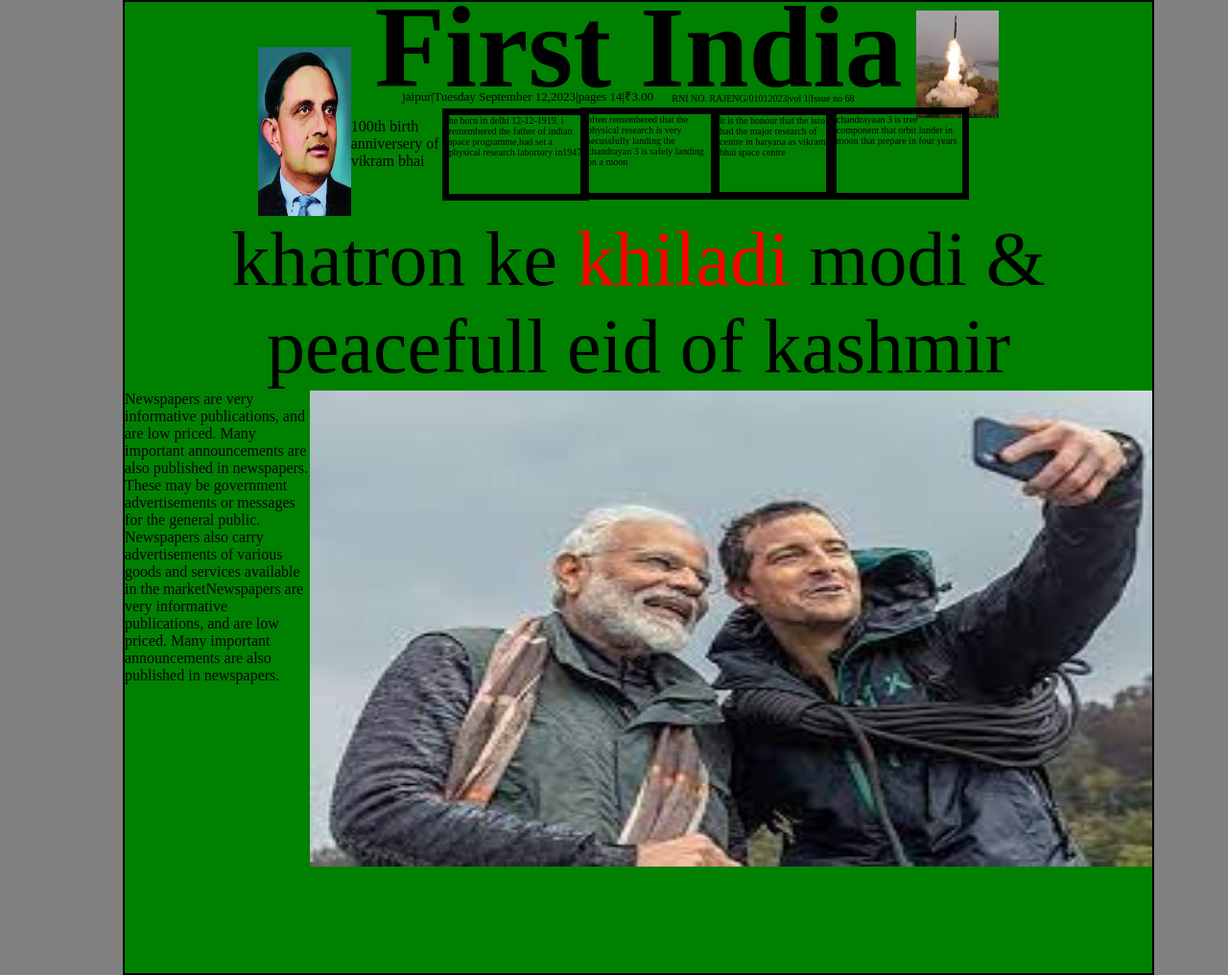
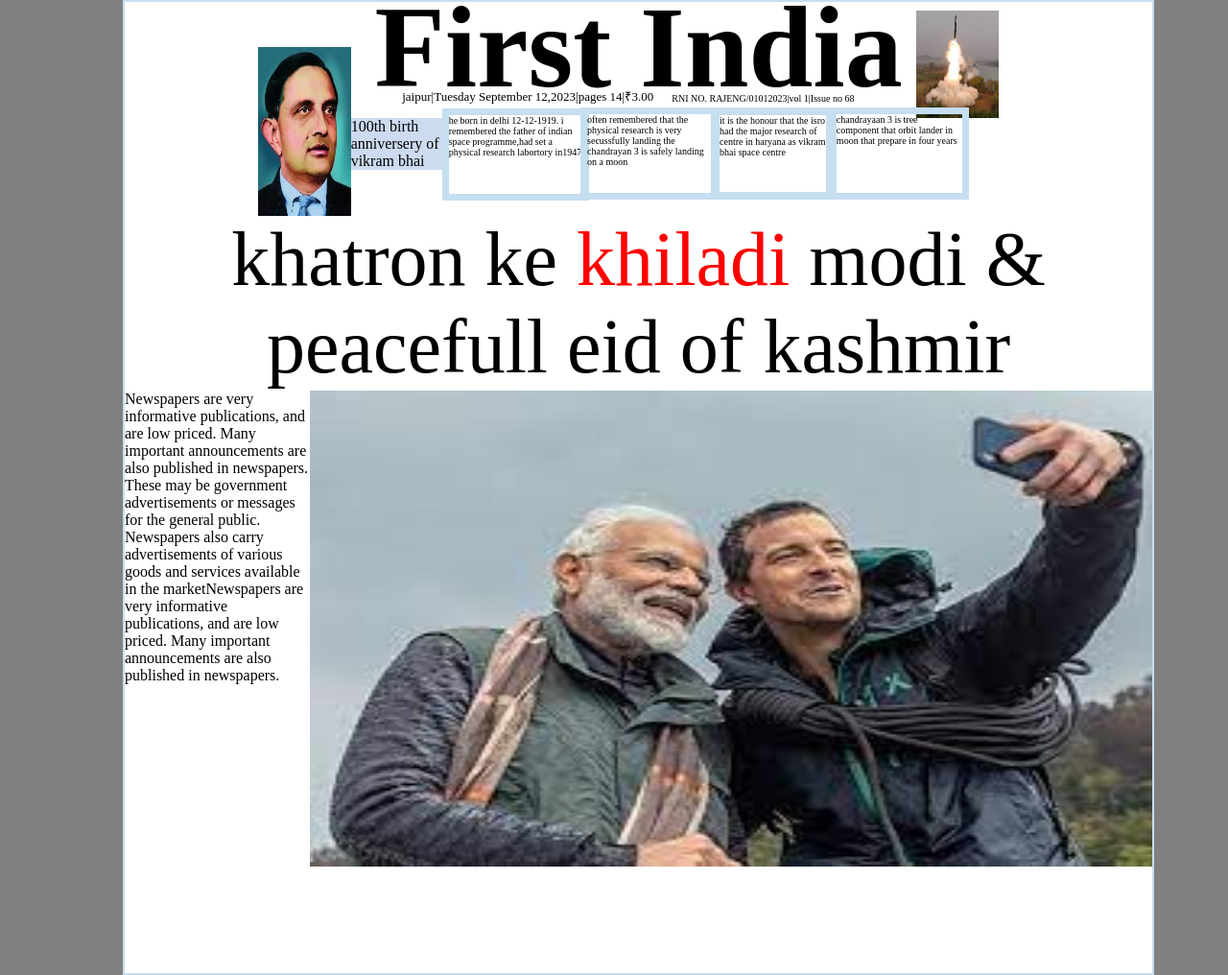
Before and after one commit to io5-sunny/io-aspiration, a plain HTML site: page Assignment/newspaper/newspaper.html in a window 1280 px wide. Shown: the whole page at 96% size. Drawn offline with Linux system fonts and the light colour scheme.

Commit message:
newspaper implement

```diff
--- a/Assignment/newspaper/newspaper.css
+++ b/Assignment/newspaper/newspaper.css
@@ -17,10 +17,10 @@
   margin-top: -2%;
 }
 .box {
-  border: 2px solid black;
+  border: 2px solid #c5def0;
   width: 84%;
   margin-left: 10%;
-  background: green;
+  background: white;
   height: 127vh;
 }
 
@@ -48,7 +48,7 @@
   font-size: x-small;
 }
 .chand1 {
-  border: 7px solid black;
+  border: 7px solid #c5def0;
   height: 12vh;
   width: 88%;
   font-size: x-small;
@@ -56,7 +56,7 @@
   margin-top: -7%;
 }
 .isro1 {
-  border: 8px solid black;
+  border: 8px solid #c5def0;
   height: 12vh;
   width: 65%;
   font-size: x-small;
@@ -65,7 +65,7 @@
 }
 .often1 {
   margin-left: -4%;
-  border: 7px solid black;
+  border: 7px solid #c5def0;
   height: 12vh;
   width: 63%;
   font-size: x-small;
@@ -83,7 +83,7 @@
   width: 100%;
 }
 .born {
-  border: 7px solid black;
+  border: 7px solid #c5def0;
   height: 12vh;
   width: 29%;
   margin-left: -2%;
@@ -110,3 +110,7 @@
   float: right;
   height: 62vh;
 }
+.birthday {
+  background: #ccdbf0;
+  width: 82%;
+}
```
